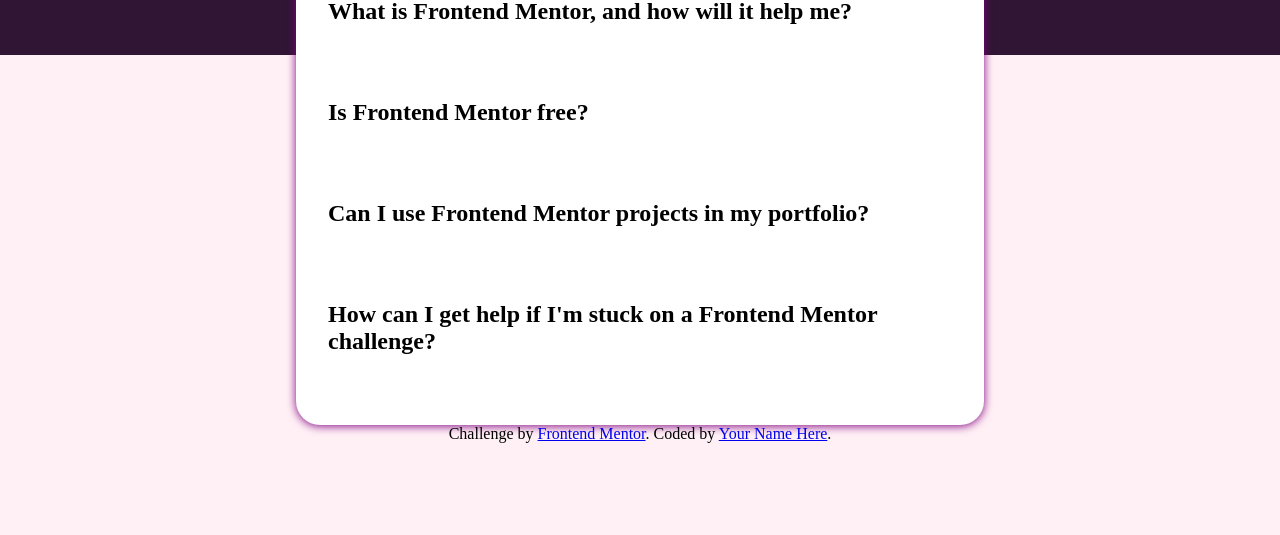
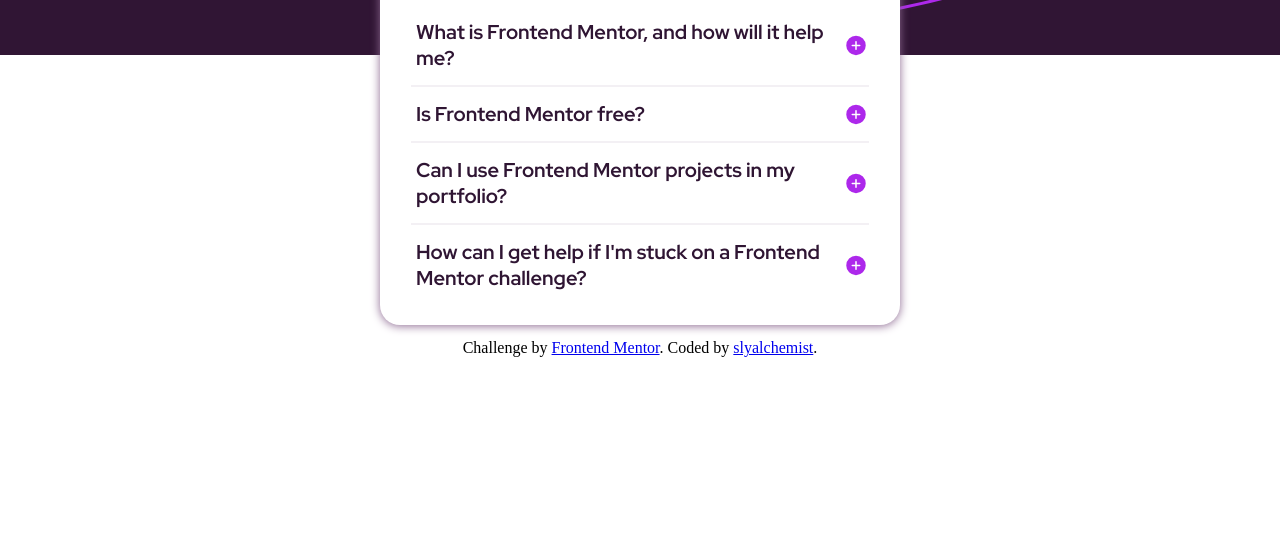
Before and after one commit to slyalchemist/accordion, a plain HTML site: page faq-accordion-main/index.html in a window 1280 px wide. Shown: the part 265-800 px from the top of the page. Drawn offline with Linux system fonts and the light colour scheme.

Commit message:
Finalize project
Finalize project. Fix styles, add more symbols, add attributions.

```diff
--- a/faq-accordion-main/index.html
+++ b/faq-accordion-main/index.html
@@ -6,6 +6,9 @@
   <link rel="stylesheet" href="./styles.css">
   <script src="./script.js" defer></script>
   <link rel="icon" type="image/png" sizes="32x32" href="./assets/images/favicon-32x32.png">
+  <link rel="preconnect" href="https://fonts.googleapis.com">
+  <link rel="preconnect" href="https://fonts.gstatic.com" crossorigin>
+  <link href="https://fonts.googleapis.com/css2?family=Red+Hat+Display:ital,wght@0,300..900;1,300..900&family=Work+Sans:ital,wght@0,100..900;1,100..900&display=swap" rel="stylesheet">
 
   <title>Frontend Mentor | FAQ accordion</title>
 </head>
@@ -20,7 +23,7 @@
     <div class="section">
       <div class="section-title">
         <h2>What is Frontend Mentor, and how will it help me?</h2>
-        <img class="icon">
+        <div class="symbol"></div>
       </div>
       <div class="description">
         <p>Frontend Mentor offers realistic coding challenges to help developers improve their
@@ -29,40 +32,51 @@
       </div>
     </div>
 
+    <div class="line"></div>
+
     <div class="section">
       <div class="section-title">
         <h2>Is Frontend Mentor free?</h2>
-        <img class="icon">
+        <div class="symbol"></div>
       </div>
+      <div class="description">
+        <p>Yes, Frontend Mentor offers both free and premium coding challenges, with the free
+        option providing access to a range of projects suitable for all skill levels.</p>
+      </div>
+    </div>
 
-      <p class="description">Yes, Frontend Mentor offers both free and premium coding challenges, with the free
-        option providing access to a range of projects suitable for all skill levels.</p>
-    </div>
+    <div class="line"></div>
 
     <div class="section">
       <div class="section-title">
         <h2>Can I use Frontend Mentor projects in my portfolio?</h2>
-        <img class="icon">
+        <div class="symbol"></div>
       </div>
 
-      <p class="description">Yes, you can use projects completed on Frontend Mentor in your portfolio. It's an excellent
+      <div class="description">
+        <p>Yes, you can use projects completed on Frontend Mentor in your portfolio. It's an excellent
         way to showcase your skills to potential employers!</p>
+      </div>
     </div>
+
+    <div class="line"></div>
 
     <div class="section">
       <div class="section-title">
         <h2>How can I get help if I'm stuck on a Frontend Mentor challenge?</h2>
-        <img class="icon">
+        <div class="symbol"></div>
       </div>
 
-      <p class="description">The best place to get help is inside Frontend Mentor's Discord community. There's a help
+      <div class="description">
+      <p>The best place to get help is inside Frontend Mentor's Discord community. There's a help
         channel where you can ask questions and seek support from other community members.</p>
+      </div>
     </div>
   </div>
 
   <div class="attribution">
     Challenge by <a href="https://www.frontendmentor.io?ref=challenge" target="_blank">Frontend Mentor</a>.
-    Coded by <a href="#">Your Name Here</a>.
+    Coded by <a href="https://github.com/slyalchemist">slyalchemist</a>.
   </div>
 </body>
 </html>
--- a/faq-accordion-main/script.js
+++ b/faq-accordion-main/script.js
@@ -4,7 +4,6 @@ div.forEach((child) => {
     // and for each one we add a 'click' listener
     child.addEventListener("click", () => {
       console.log("clicked!");
-      child.classList.toggle("open");
 
       let description = child.querySelector(".description");
       if (description.style.display === "block") {
@@ -12,5 +11,9 @@ div.forEach((child) => {
       } else {
         description.style.display = "block";
       }
+
+      let sectionTitle = child.querySelector(".section-title");
+      let symbol = sectionTitle.querySelector(".symbol");
+      symbol.classList.toggle("minus");
     });
   });
--- a/faq-accordion-main/styles.css
+++ b/faq-accordion-main/styles.css
@@ -1,26 +1,35 @@
+:root{
+    --white: hsl(0, 0%, 100%);
+    --light-pink: hsl(275, 100% 97%);
+    --gray-purple: hsl(292, 16%, 49%);
+    --dark-purple: hsl(292, 42%, 14%);
+}
+
 body{
     height: 100vh;
     width: 100vw;
-    overflow: hidden;
     display: flex;
     flex-direction: column;
     align-items: center;
     justify-content: center;
-    background-color: lavenderblush;
+    background-color: var(--light-pink);
     background-image: url(./assets/images/background-pattern-desktop.svg);
     background-repeat: no-repeat;
     margin: 0;
     padding: 0;
+    font-size: 16px;
 }
 
 .content-container{
-    width: 640px;
+    width: min(60%, 480px);
     display: flex;
     flex-direction: column;
-    padding: 24px;
-    background-color: white;
-    border-radius: 24px;
-    box-shadow: 0px 1px 10px purple;
+    align-items: center;
+    justify-content: center;
+    padding: 20px;
+    background-color: var(--white);
+    border-radius: 20px;
+    box-shadow: 0px 1px 10px var(--gray-purple);
 }
 
 .header{
@@ -28,25 +37,36 @@ body{
     align-items: center;
     justify-content: flex-start;
     gap: 8px;
+    width: 100%;
 }
 
 h1{
     margin-right: auto;
-    font-size: 48px;
+    font-size: 32px;
+    font-weight: 800;
 }
 
-.logo{
-    width: 48px;
-    height: 48px;
+h1, h2{
+    font-family: "Red Hat Display", serif;
+    color: var(--dark-purple)
+}
+
+h2{
+    font-size: 20px;
+    margin: 0;
+    padding: 4px;
+    width: 90%;
+}
+
+h2:hover{
+    color:hsl(292, 16%, 49%);
 }
 
 .section{
     transition: 0.5s;
     padding: 8px;
-}
-
-.section:hover{
-    background-color:beige;
+    margin: 2px;
+    width: 95%;
 }
 
 .open{
@@ -61,3 +81,40 @@ h1{
     display: none;
     padding: 12px;
 }
+
+p{
+    font-family: "Work Sans", serif;
+    color: var(--gray-purple);
+    margin: 0;
+    padding: 4px;
+}
+
+.line{
+    width: 95%;
+    border: 1px solid var(--gray-purple);
+    opacity: 10%;
+}
+
+.section-title{
+    display: flex;
+    justify-content: center;
+    align-items: center;
+}
+
+.symbol{
+    margin-left: auto;
+    height: 24px;
+    width: 24px;
+    background-image: url(./assets/images/icon-plus.svg);
+    background-size: cover;
+    background-repeat: no-repeat;
+}
+
+.minus{
+    background-image: url(./assets/images/icon-minus.svg);
+}
+
+.attribution{
+    margin: 10px;
+    padding: 4px;
+}
```
Also changed, not shown: 1 other file.
